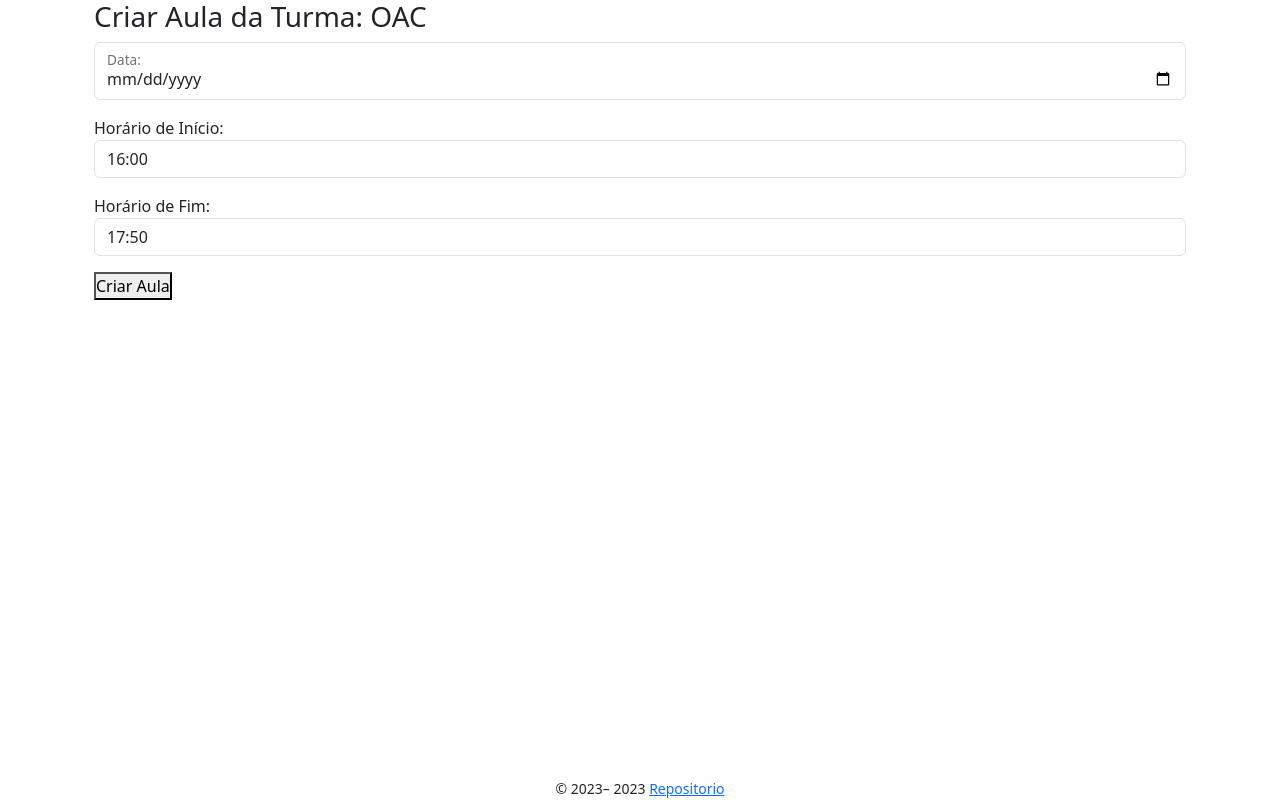
After one commit to zeroCass/chamada-saas, a Flask app: template app/templates/aulas/new.jinja2 in a window 1280 px wide. The commit adds this page. Run offline with Flask 3, Linux system fonts and the light colour scheme; the template is opened without the code that fills it: values that come from a table or form of the project are taken from there, others are empty; some libraries are stand-ins or nearby versions.

Commit message:
feat: create aula and fix details

```diff
--- a/app/controllers/__init__.py
+++ b/app/controllers/__init__.py
@@ -1,4 +1,5 @@
 def blueprints():
     from .turmas_controller import bp as turmas_bp
     from .qrcode_controller import bp as qrcode_bp
-    return [turmas_bp, qrcode_bp]
+    from .aulas_controller import bp as aulas_bp
+    return [turmas_bp, qrcode_bp, aulas_bp]
--- /dev/null
+++ b/app/templates/aulas/new.jinja2
@@ -0,0 +1,47 @@
+{% extends "./base.jinja2" %}
+
+{% block header %}
+<h1>{% block title %}Criar Aula{% endblock %}</h1>
+{% endblock %}
+
+{% block content %}
+<div class="container">
+    <h3>Criar Aula da Turma: {{ turma.nome }}</h3>
+    <form method="POST" action="{{ url_for('aulas.create', turma_id=turma.id) }}">
+        <div class="form-floating mb-3">
+            <input
+                class="form-control"
+                type="date"
+                id="data_aula"
+                name="data_aula"
+                placeholder="Selecione a data da aula"
+                required="true"
+            />
+            <label for="data_aula">Data:</label>
+        </div>
+        <div class="mb-3">
+            <label for="horario_inicio">Horário de Início:</label>
+            <input
+                type="text"
+                id="horario_inicio"
+                name="horario_inicio"
+                value="{{ turma.horario_inicio.strftime('%H:%M') }}"
+                readonly
+                class="form-control"
+            />
+        </div>
+        <div class="mb-3">
+            <label for="horario_fim">Horário de Fim:</label>
+            <input
+                type="text"
+                id="horario_fim"
+                name="horario_fim"
+                value="{{ turma.horario_fim.strftime('%H:%M') }}"
+                readonly
+                class="form-control"
+            />
+        </div>
+        <button type="submit">Criar Aula</button>
+    </form>
+</div>
+{% endblock %}
```
Also changed, not shown: app/controllers/aulas_controller.py (added, +52 -0 lines), app/templates/aulas/show.jinja2 (added, +10 -0 lines), app/templates/turmas/new.jinja2 (+4 -6 lines), app/templates/turmas/show.jinja2 (+4 -7 lines).
